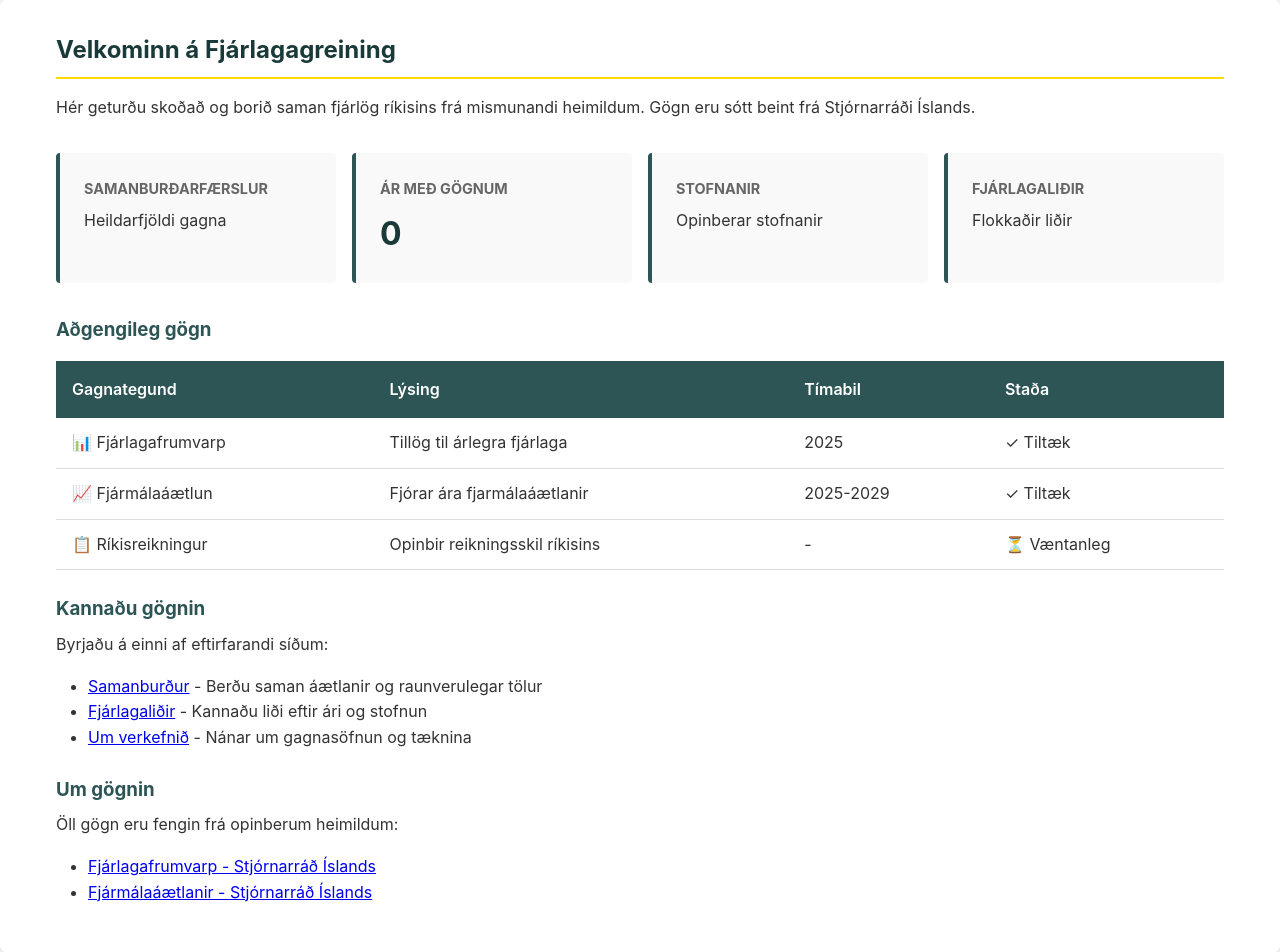
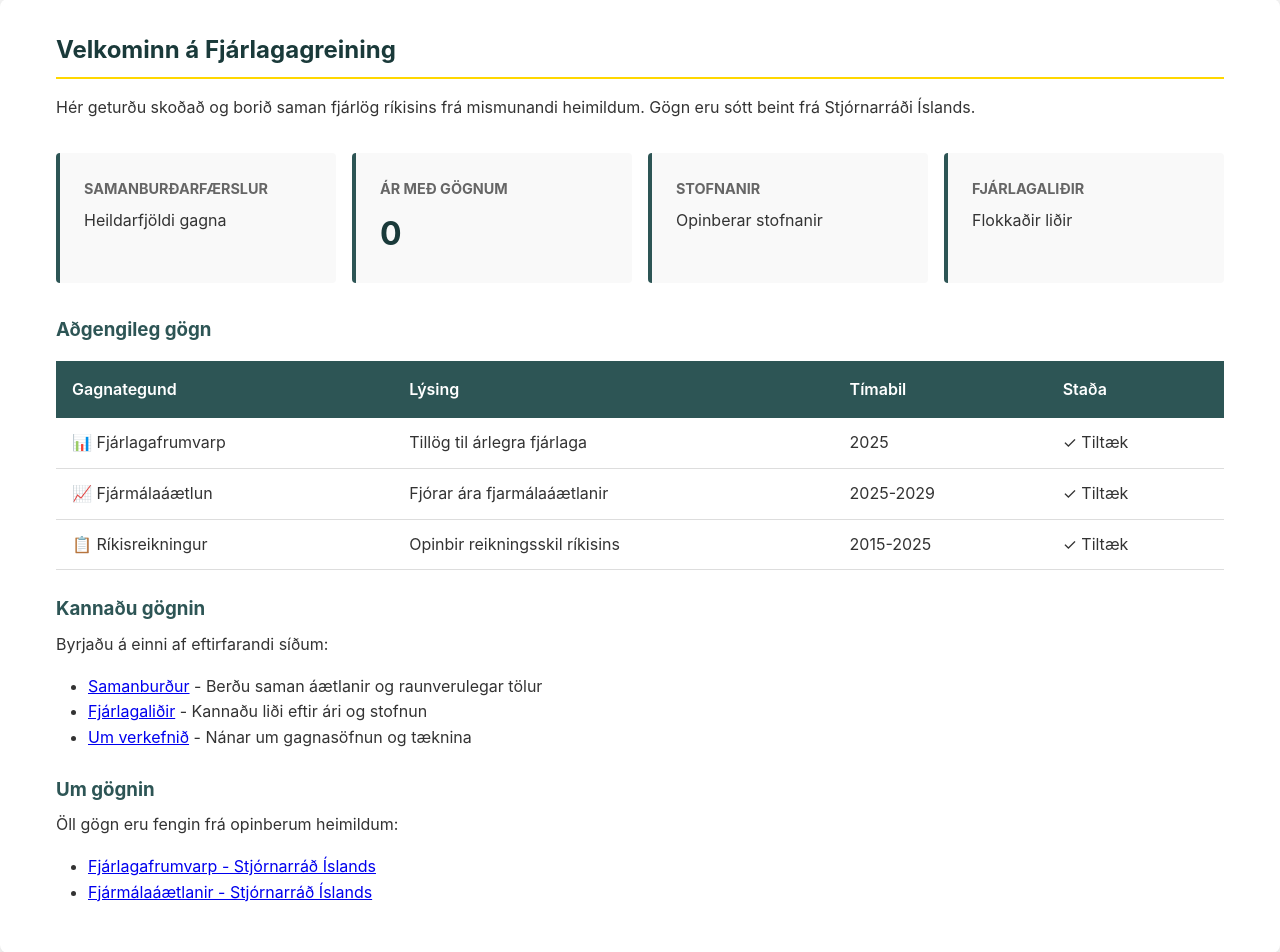
Before and after one commit to bjornlevi/fjarlog, a Flask app: template templates/index.html in a window 1280 px wide. Shown: the part 200-1152 px from the top of the page. Run offline with Flask 3, Linux system fonts and the light colour scheme; the template is opened without the code that fills it, so the values that code supplies are empty.

Commit message:
Update index page to show Ríkisreikningur data is available (2015-2025)
Co-Authored-By: Claude Haiku 4.5 <noreply@anthropic.com>

```diff
--- a/templates/index.html
+++ b/templates/index.html
@@ -54,8 +54,8 @@
     <tr>
         <td>📋 Ríkisreikningur</td>
         <td>Opinbir reikningsskil ríkisins</td>
-        <td>-</td>
-        <td>⏳ Væntanleg</td>
+        <td>2015-2025</td>
+        <td>✓ Tiltæk</td>
     </tr>
 </table>
 
```
